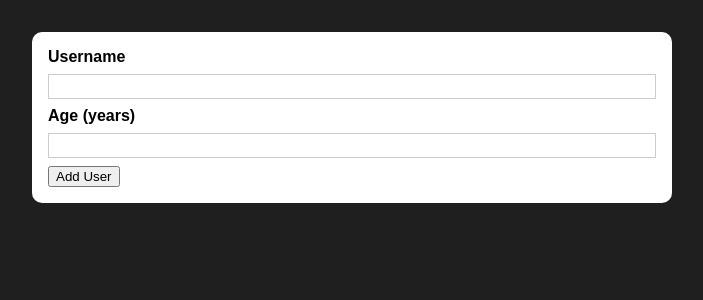
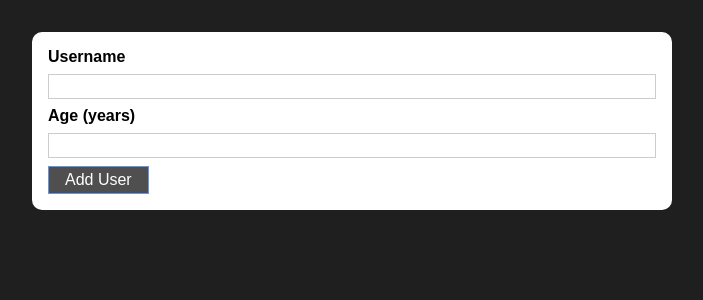
Before and after one commit to bgordon8/validation-prac, a React (Create React App) app: page / in a window 1280 px wide. Shown: the top 300 px of the page, without its empty margins (288-991 px from the left). Built offline with nearby package versions, Linux system fonts and the light colour scheme.

Commit message:
Adds Button component and style

```diff
--- /dev/null
+++ b/src/components/UI/Button.js
@@ -0,0 +1,17 @@
+import React from "react";
+
+import classes from "./Button.module.css";
+
+const Button = (props) => {
+  return (
+    <button
+      className={classes.button}
+      type={props.type || "button"}
+      onClick={props.onClick}
+    >
+      {props.children}
+    </button>
+  );
+};
+
+export default Button;
--- /dev/null
+++ b/src/components/UI/Button.module.css
@@ -0,0 +1,18 @@
+.button {
+  font: inherit;
+  border: 1px solid cornflowerblue;
+  background: #4f4f4f;
+  color: white;
+  padding: 0.25rem 1rem;
+  cursor: pointer;
+}
+
+.button:hover,
+.button:active {
+  background: #777777;
+  border-color: #777777;
+}
+
+.button:focus {
+  outline: none;
+}
--- a/src/components/Users/AddUser.js
+++ b/src/components/Users/AddUser.js
@@ -1,6 +1,6 @@
 import React from "react";
 import Card from "../UI/Card";
-
+import Button from "../UI/Button";
 import classes from "./AddUser.module.css";
 
 const AddUser = (props) => {
@@ -15,7 +15,7 @@
         <input id="username" type="text" />
         <label htmlFor="age">Age (years)</label>
         <input id="age" type="number" />
-        <button type="submit">Add User</button>
+        <Button type="submit">Add User</Button>
       </form>
     </Card>
   );
```
